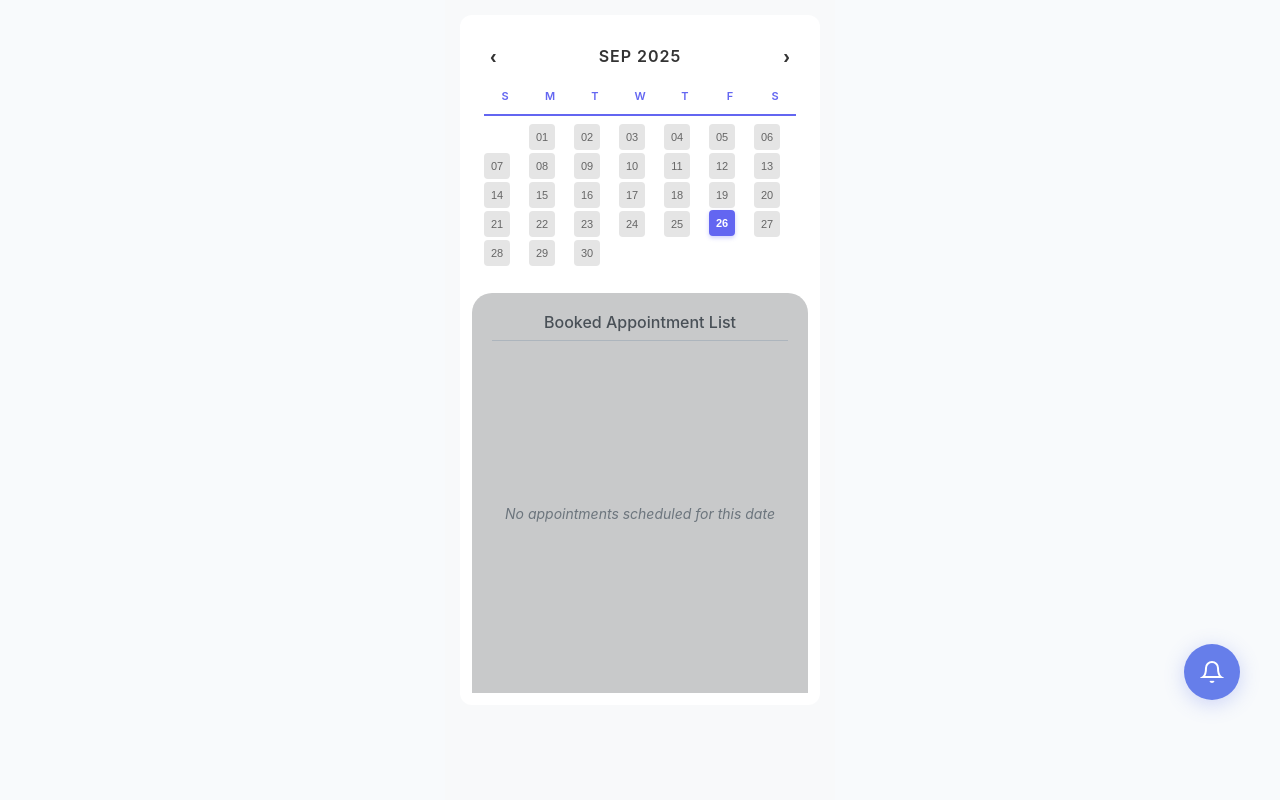
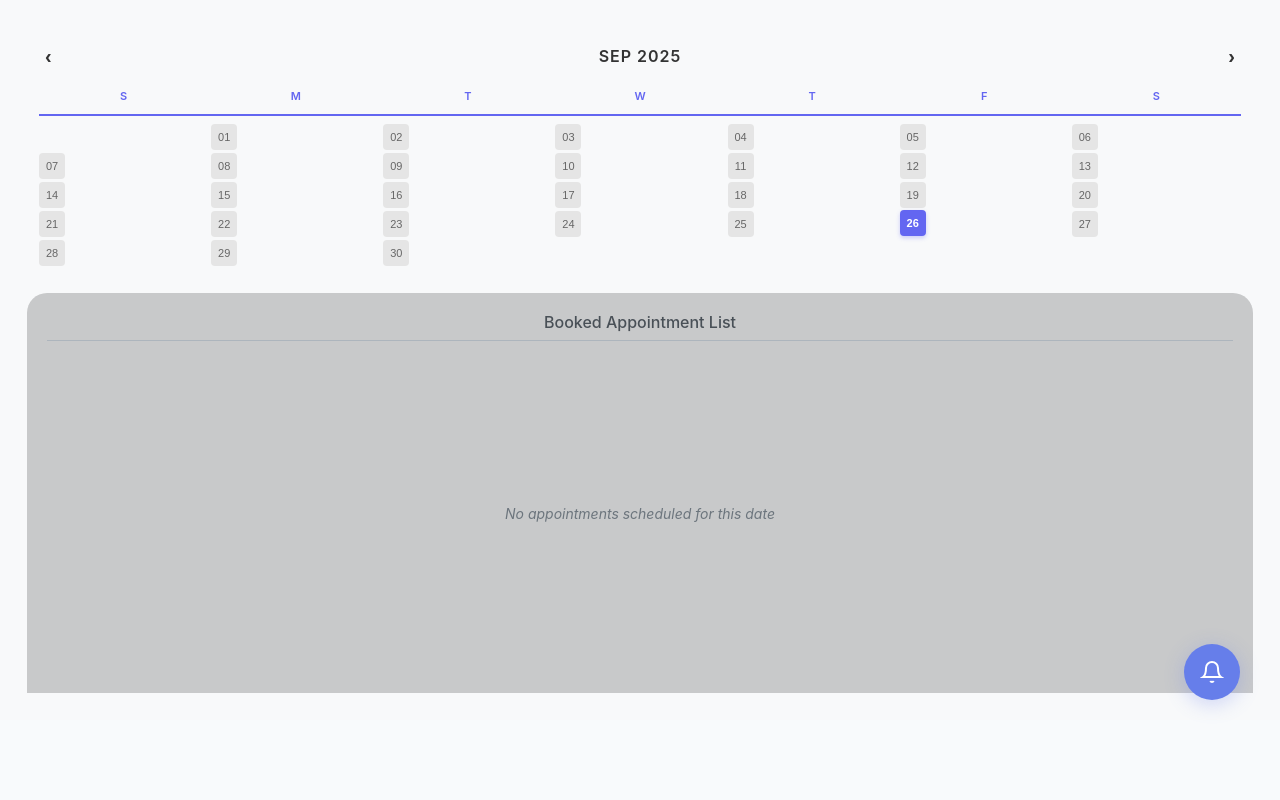
Before and after one commit to Majorosas16/FellowWEBProject, a React app: page /calendar in a window 1280 px wide. Shown: the top 800 px of the page. Built offline with nearby package versions, Linux system fonts and the light colour scheme; the HTML template or start-up script is replaced by a standard one.

Commit message:
fixingCalendarCSS

```diff
--- a/src/components/Calendar/Calendar.css
+++ b/src/components/Calendar/Calendar.css
@@ -1,7 +1,5 @@
 .calendar-container {
   width: 100%;
-  background: white;
-  border-radius: 12px;
   padding: 12px;
   font-family: -apple-system, BlinkMacSystemFont, 'Segoe UI', Roboto, sans-serif;
   box-sizing: border-box;
--- a/src/components/MedicationCard/MedicationCard.css
+++ b/src/components/MedicationCard/MedicationCard.css
@@ -1,4 +1,3 @@
-/* MedicationCard component styles - Mobile first approach */
 .medication-card {
   background: white;
   border-radius: 16px;
--- a/src/pages/Calendar/CalendarPage.css
+++ b/src/pages/Calendar/CalendarPage.css
@@ -1,6 +1,4 @@
 .calendar-page {
-  width: 390px;
-  height: 844px;
   background: #f8f9fa;
   padding: 15px;
   font-family: -apple-system, BlinkMacSystemFont, 'Segoe UI', Roboto, sans-serif;
@@ -119,5 +117,3 @@
   margin: 0;
   font-size: 14px;
 }
-
-/* Eliminar responsive ya que tenemos dimensiones fijas */
--- a/src/pages/MedicineEvent/MedicineEvent.css
+++ b/src/pages/MedicineEvent/MedicineEvent.css
@@ -1,4 +1,3 @@
-/* MedicineEvent page styles */
 .medicine-event-container {
   min-height: 100vh;
   background: #1a202c;
--- a/src/pages/MedicineEvent/MedicineEvent.tsx
+++ b/src/pages/MedicineEvent/MedicineEvent.tsx
@@ -2,10 +2,6 @@ import React, { useState } from 'react'
 import { useNavigate, useSearchParams } from 'react-router-dom'
 import './MedicineEvent.css'
 
-/**
- * MedicineEvent page component
- * Form for creating medicine-related events
- */
 const MedicineEvent: React.FC = () => {
   const navigate = useNavigate()
   const [searchParams] = useSearchParams()
```
Also changed, not shown: src/components/MedicationCard/MedicationCard.tsx (+1 -6 lines).
